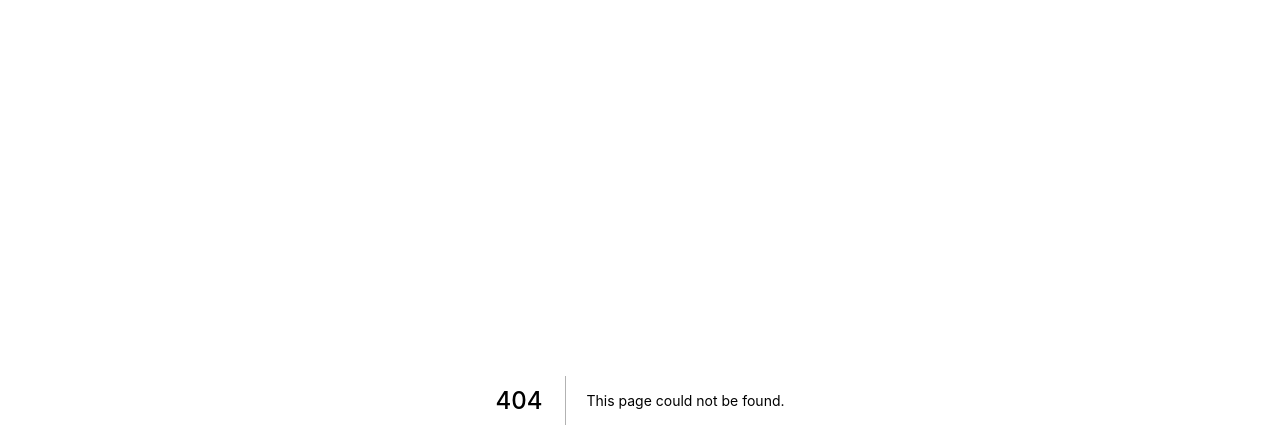
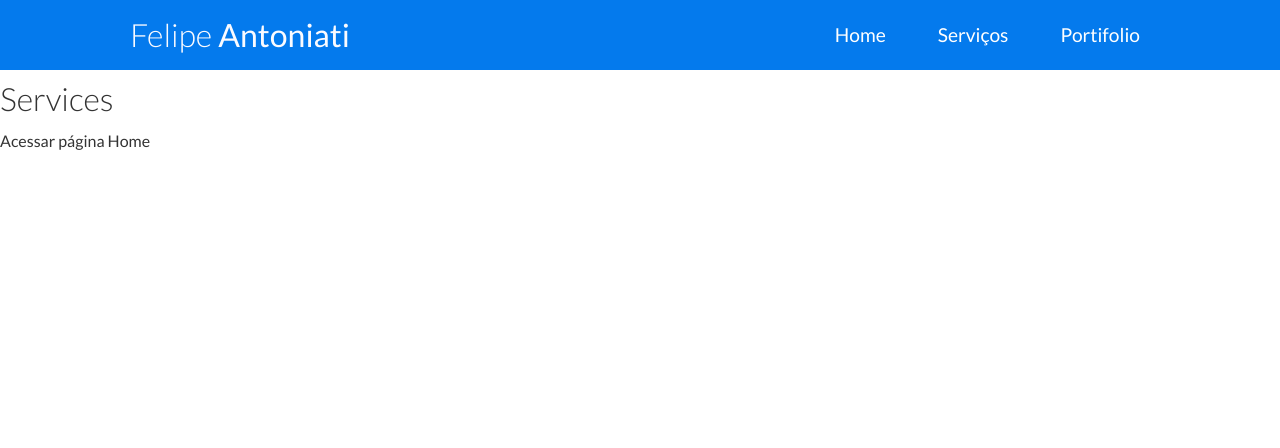
Before and after one commit to Felipe-Antoniati/felipe-antoniati-website, a Next.js app: page /services in a window 1280 px wide. Before the commit this address had no page. Shown: the top 448 px of the page. Built offline with nearby package versions, Linux system fonts and the light colour scheme.

Commit message:
init navbar

```diff
--- /dev/null
+++ b/components/Layout.js
@@ -0,0 +1,12 @@
+import Navbar from "./Navbar";
+
+function Layout({children}) {
+  return(
+    <>
+      <Navbar />
+      {children}
+    </>
+  );
+}
+
+export default Layout;
--- /dev/null
+++ b/components/Navbar.js
@@ -0,0 +1,34 @@
+import Link from "next/link";
+
+function Navbar() {
+  return (
+    <div className="wrapper">
+      <div className="container flex">
+        <h1 className="logo">
+          Felipe <span>Antoniati</span>
+        </h1>
+      <nav className="navbar">
+        <ul className="nav-menu">
+          <li className="nav-item">
+          <Link href="/">
+            <a>Home</a>
+          </Link>
+          </li>
+          <li className="nav-item">
+            <Link href="/services">
+              <a>Serviços</a>
+            </Link>
+          </li>
+          <li className="nav-item">
+            <Link href="/portifolio">
+              <a>Portifolio</a>
+            </Link>
+          </li>
+        </ul>
+      </nav>
+      </div>
+    </div>
+  );
+}
+
+export default Navbar;
--- /dev/null
+++ b/pages/_app.js
@@ -0,0 +1,12 @@
+import Layout from "../components/Layout";
+import "../styles/global.css";
+
+function MyApp({ Component, pageProps }) {
+  return (
+    <Layout>
+      <Component {...pageProps} />
+    </Layout>
+  );
+}
+
+export default MyApp;
--- /dev/null
+++ b/pages/_document.js
@@ -0,0 +1,25 @@
+import Document, { Html, Head, Main, NextScript } from "next/document";
+
+class MyDocument extends Document {
+  static async getInitialProps(ctx) {
+    const initialProps = await Document.getInitialProps(ctx);
+    return { ...initialProps };
+  }
+
+  render() {
+    return (
+      <Html lang="pt">
+        <Head>
+          <title>Felipe Anoniati | Desenvolvedor web</title>
+          <meta charSet="utf-8" />
+        </Head>
+        <body>
+          <Main />
+          <NextScript />
+        </body>
+      </Html>
+    );
+  }
+}
+
+export default MyDocument;
--- a/pages/sobre.js
+++ b/pages/services.js
@@ -1,13 +1,13 @@
 import Link from "next/link";
 
-function Sobre() {
+function Services() {
   return (
     <div>
-      <h1>Sobre</h1>
+      <h1>Services</h1>
       <Link href="/">
         <a>Acessar página Home</a>
       </Link>
     </div>
   );
 }
-export default Sobre;
+export default Services;
--- /dev/null
+++ b/styles/global.css
@@ -0,0 +1,77 @@
+@import url('https://fonts.googleapis.com/css2?family=Lato:wght@300;400;700&display=swap');
+
+* {
+  margin: 0;
+  padding: 0;
+  box-sizing: border-box;
+}
+
+body {
+  font-family: "Lato", sans-serif;
+  color: #333;
+  line-height: 1.6;
+
+}
+
+.nav-menu {
+  list-style-type: none;
+}
+
+a {
+  color: #333;
+  text-decoration: inherit;
+}
+
+h1, h2 {
+  font-weight: 300;
+  line-height: 1.2;
+  margin: 10px 0;
+}
+
+p {
+  margin: 10px 0;
+}
+
+img {
+  width: 100%;
+}
+
+.wrapper {
+  height: 70px;
+  background-color: #047AED;
+  color: #FBFBFF;
+
+}
+
+.container {
+  max-width: 1100px;
+  margin: 0 auto;
+  overflow: auto;
+  padding: 0 40px;
+}
+
+.logo span {
+  font-weight: 400;
+}
+
+.flex {
+  display: flex;
+  justify-content: space-between;
+  align-items: center;
+  height: 100%;
+}
+
+.nav-menu {
+  display: flex;
+}
+
+.nav-item a {
+  color: #FFF;
+  padding: 10px;
+  font-size: 1.2rem;
+  margin-left: 2rem;
+}
+
+.nav-item a:hover {
+  border-bottom: 3px solid #FFF;
+}
```
Also changed, not shown: pages/index.js (+4 -4 lines), pages/portifolio.js (added, +13 -0 lines), pages/tempo.js (deleted, +0 -26 lines), pages/utils/Contador.js (+6 -6 lines), 1 other file (tests, documents, lock files or other folders).
